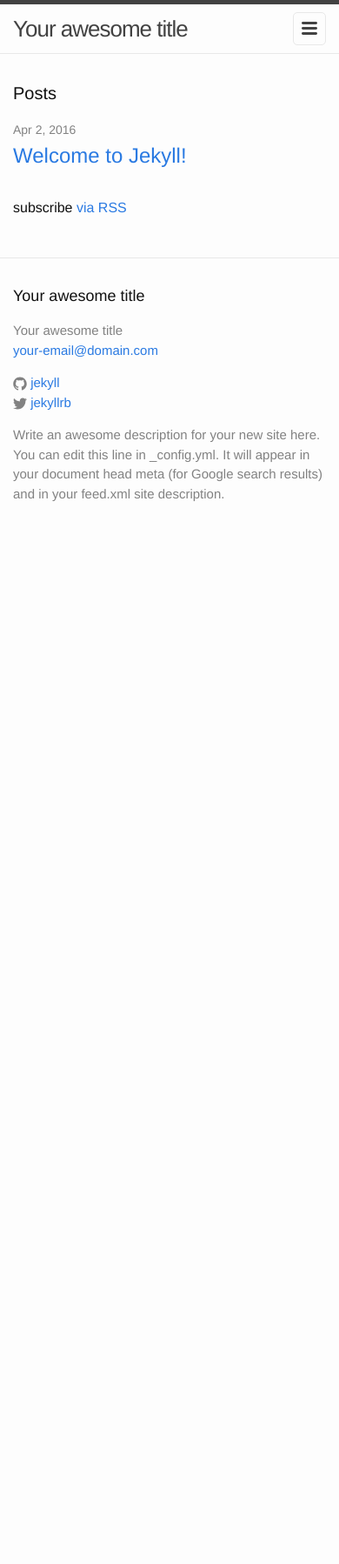
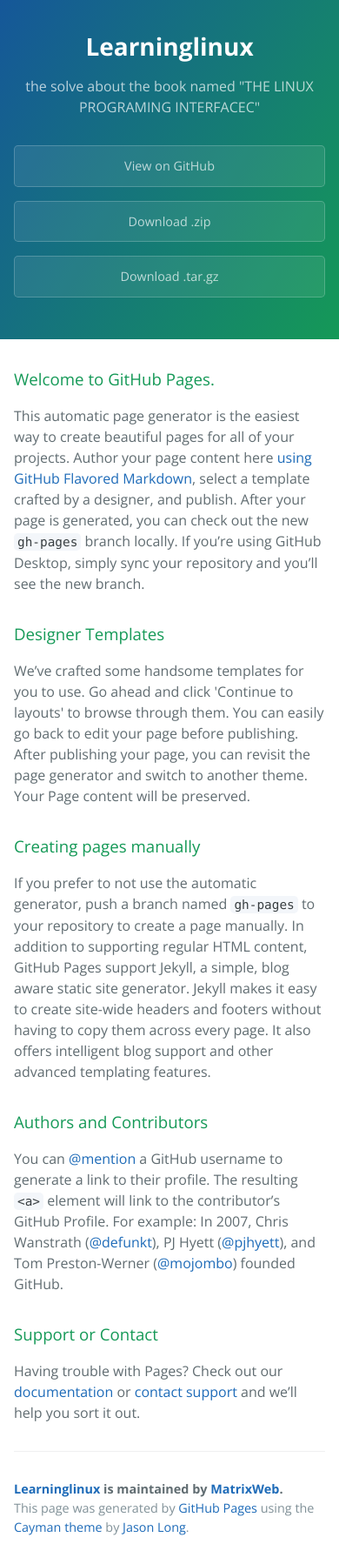
Before and after one commit to MatrixWeb/learningLinux, a Jekyll site: the page index.html, which Jekyll copies as it is, in a window 390 px wide. Shown: the whole page at 87% size. Built offline with Jekyll 4.4.1, drawn with Linux system fonts in a browser that asks for light colours; before the commit the page ends 900 px from its top, so only the background shows below that.

Commit message:
Create gh-pages branch via GitHub

```diff
--- a/index.html
+++ b/index.html
@@ -1,23 +1,57 @@
----
-layout: default
----
+<!DOCTYPE html>
+<html lang="en-us">
+  <head>
+    <meta charset="UTF-8">
+    <title>Learninglinux by MatrixWeb</title>
+    <meta name="viewport" content="width=device-width, initial-scale=1">
+    <link rel="stylesheet" type="text/css" href="stylesheets/normalize.css" media="screen">
+    <link href='https://fonts.googleapis.com/css?family=Open+Sans:400,700' rel='stylesheet' type='text/css'>
+    <link rel="stylesheet" type="text/css" href="stylesheets/stylesheet.css" media="screen">
+    <link rel="stylesheet" type="text/css" href="stylesheets/github-light.css" media="screen">
+  </head>
+  <body>
+    <section class="page-header">
+      <h1 class="project-name">Learninglinux</h1>
+      <h2 class="project-tagline">the solve about the book named &quot;THE LINUX PROGRAMING INTERFACEC&quot;</h2>
+      <a href="https://github.com/MatrixWeb/learningLinux" class="btn">View on GitHub</a>
+      <a href="https://github.com/MatrixWeb/learningLinux/zipball/master" class="btn">Download .zip</a>
+      <a href="https://github.com/MatrixWeb/learningLinux/tarball/master" class="btn">Download .tar.gz</a>
+    </section>
 
-<div class="home">
+    <section class="main-content">
+      <h3>
+<a id="welcome-to-github-pages" class="anchor" href="#welcome-to-github-pages" aria-hidden="true"><span aria-hidden="true" class="octicon octicon-link"></span></a>Welcome to GitHub Pages.</h3>
 
-  <h1 class="page-heading">Posts</h1>
+<p>This automatic page generator is the easiest way to create beautiful pages for all of your projects. Author your page content here <a href="https://guides.github.com/features/mastering-markdown/">using GitHub Flavored Markdown</a>, select a template crafted by a designer, and publish. After your page is generated, you can check out the new <code>gh-pages</code> branch locally. If you’re using GitHub Desktop, simply sync your repository and you’ll see the new branch.</p>
 
-  <ul class="post-list">
-    {% for post in site.posts %}
-      <li>
-        <span class="post-meta">{{ post.date | date: "%b %-d, %Y" }}</span>
+<h3>
+<a id="designer-templates" class="anchor" href="#designer-templates" aria-hidden="true"><span aria-hidden="true" class="octicon octicon-link"></span></a>Designer Templates</h3>
 
-        <h2>
-          <a class="post-link" href="{{ post.url | prepend: site.baseurl }}">{{ post.title }}</a>
-        </h2>
-      </li>
-    {% endfor %}
-  </ul>
+<p>We’ve crafted some handsome templates for you to use. Go ahead and click 'Continue to layouts' to browse through them. You can easily go back to edit your page before publishing. After publishing your page, you can revisit the page generator and switch to another theme. Your Page content will be preserved.</p>
 
-  <p class="rss-subscribe">subscribe <a href="{{ "/feed.xml" | prepend: site.baseurl }}">via RSS</a></p>
+<h3>
+<a id="creating-pages-manually" class="anchor" href="#creating-pages-manually" aria-hidden="true"><span aria-hidden="true" class="octicon octicon-link"></span></a>Creating pages manually</h3>
 
-</div>
+<p>If you prefer to not use the automatic generator, push a branch named <code>gh-pages</code> to your repository to create a page manually. In addition to supporting regular HTML content, GitHub Pages support Jekyll, a simple, blog aware static site generator. Jekyll makes it easy to create site-wide headers and footers without having to copy them across every page. It also offers intelligent blog support and other advanced templating features.</p>
+
+<h3>
+<a id="authors-and-contributors" class="anchor" href="#authors-and-contributors" aria-hidden="true"><span aria-hidden="true" class="octicon octicon-link"></span></a>Authors and Contributors</h3>
+
+<p>You can <a href="https://help.github.com/articles/basic-writing-and-formatting-syntax/#mentioning-users-and-teams" class="user-mention">@mention</a> a GitHub username to generate a link to their profile. The resulting <code>&lt;a&gt;</code> element will link to the contributor’s GitHub Profile. For example: In 2007, Chris Wanstrath (<a href="https://github.com/defunkt" class="user-mention">@defunkt</a>), PJ Hyett (<a href="https://github.com/pjhyett" class="user-mention">@pjhyett</a>), and Tom Preston-Werner (<a href="https://github.com/mojombo" class="user-mention">@mojombo</a>) founded GitHub.</p>
+
+<h3>
+<a id="support-or-contact" class="anchor" href="#support-or-contact" aria-hidden="true"><span aria-hidden="true" class="octicon octicon-link"></span></a>Support or Contact</h3>
+
+<p>Having trouble with Pages? Check out our <a href="https://help.github.com/pages">documentation</a> or <a href="https://github.com/contact">contact support</a> and we’ll help you sort it out.</p>
+
+      <footer class="site-footer">
+        <span class="site-footer-owner"><a href="https://github.com/MatrixWeb/learningLinux">Learninglinux</a> is maintained by <a href="https://github.com/MatrixWeb">MatrixWeb</a>.</span>
+
+        <span class="site-footer-credits">This page was generated by <a href="https://pages.github.com">GitHub Pages</a> using the <a href="https://github.com/jasonlong/cayman-theme">Cayman theme</a> by <a href="https://twitter.com/jasonlong">Jason Long</a>.</span>
+      </footer>
+
+    </section>
+
+
+  </body>
+</html>
--- /dev/null
+++ b/stylesheets/github-light.css
@@ -0,0 +1,115 @@
+/*
+   Copyright 2014 GitHub Inc.
+
+   Licensed under the Apache License, Version 2.0 (the "License");
+   you may not use this file except in compliance with the License.
+   You may obtain a copy of the License at
+
+       http://www.apache.org/licenses/LICENSE-2.0
+
+   Unless required by applicable law or agreed to in writing, software
+   distributed under the License is distributed on an "AS IS" BASIS,
+   WITHOUT WARRANTIES OR CONDITIONS OF ANY KIND, either express or implied.
+   See the License for the specific language governing permissions and
+   limitations under the License.
+
+*/
+
+.pl-c /* comment */ {
+  color: #969896;
+}
+
+.pl-c1      /* constant, markup.raw, meta.diff.header, meta.module-reference, meta.property-name, support, support.constant, support.variable, variable.other.constant */,
+.pl-s .pl-v /* string variable */ {
+  color: #0086b3;
+}
+
+.pl-e  /* entity */,
+.pl-en /* entity.name */ {
+  color: #795da3;
+}
+
+.pl-s .pl-s1 /* string source */,
+.pl-smi      /* storage.modifier.import, storage.modifier.package, storage.type.java, variable.other, variable.parameter.function */ {
+  color: #333;
+}
+
+.pl-ent /* entity.name.tag */ {
+  color: #63a35c;
+}
+
+.pl-k /* keyword, storage, storage.type */ {
+  color: #a71d5d;
+}
+
+.pl-pds              /* punctuation.definition.string, string.regexp.character-class */,
+.pl-s                /* string */,
+.pl-s .pl-pse .pl-s1 /* string punctuation.section.embedded source */,
+.pl-sr               /* string.regexp */,
+.pl-sr .pl-cce       /* string.regexp constant.character.escape */,
+.pl-sr .pl-sra       /* string.regexp string.regexp.arbitrary-repitition */,
+.pl-sr .pl-sre       /* string.regexp source.ruby.embedded */ {
+  color: #183691;
+}
+
+.pl-v /* variable */ {
+  color: #ed6a43;
+}
+
+.pl-id /* invalid.deprecated */ {
+  color: #b52a1d;
+}
+
+.pl-ii /* invalid.illegal */ {
+  background-color: #b52a1d;
+  color: #f8f8f8;
+}
+
+.pl-sr .pl-cce /* string.regexp constant.character.escape */ {
+  color: #63a35c;
+  font-weight: bold;
+}
+
+.pl-ml /* markup.list */ {
+  color: #693a17;
+}
+
+.pl-mh        /* markup.heading */,
+.pl-mh .pl-en /* markup.heading entity.name */,
+.pl-ms        /* meta.separator */ {
+  color: #1d3e81;
+  font-weight: bold;
+}
+
+.pl-mq /* markup.quote */ {
+  color: #008080;
+}
+
+.pl-mi /* markup.italic */ {
+  color: #333;
+  font-style: italic;
+}
+
+.pl-mb /* markup.bold */ {
+  color: #333;
+  font-weight: bold;
+}
+
+.pl-md /* markup.deleted, meta.diff.header.from-file */ {
+  background-color: #ffecec;
+  color: #bd2c00;
+}
+
+.pl-mi1 /* markup.inserted, meta.diff.header.to-file */ {
+  background-color: #eaffea;
+  color: #55a532;
+}
+
+.pl-mdr /* meta.diff.range */ {
+  color: #795da3;
+  font-weight: bold;
+}
+
+.pl-mo /* meta.output */ {
+  color: #1d3e81;
+}
--- /dev/null
+++ b/stylesheets/stylesheet.css
@@ -0,0 +1,245 @@
+* {
+  box-sizing: border-box; }
+
+body {
+  padding: 0;
+  margin: 0;
+  font-family: "Open Sans", "Helvetica Neue", Helvetica, Arial, sans-serif;
+  font-size: 16px;
+  line-height: 1.5;
+  color: #606c71; }
+
+a {
+  color: #1e6bb8;
+  text-decoration: none; }
+  a:hover {
+    text-decoration: underline; }
+
+.btn {
+  display: inline-block;
+  margin-bottom: 1rem;
+  color: rgba(255, 255, 255, 0.7);
+  background-color: rgba(255, 255, 255, 0.08);
+  border-color: rgba(255, 255, 255, 0.2);
+  border-style: solid;
+  border-width: 1px;
+  border-radius: 0.3rem;
+  transition: color 0.2s, background-color 0.2s, border-color 0.2s; }
+  .btn + .btn {
+    margin-left: 1rem; }
+
+.btn:hover {
+  color: rgba(255, 255, 255, 0.8);
+  text-decoration: none;
+  background-color: rgba(255, 255, 255, 0.2);
+  border-color: rgba(255, 255, 255, 0.3); }
+
+@media screen and (min-width: 64em) {
+  .btn {
+    padding: 0.75rem 1rem; } }
+
+@media screen and (min-width: 42em) and (max-width: 64em) {
+  .btn {
+    padding: 0.6rem 0.9rem;
+    font-size: 0.9rem; } }
+
+@media screen and (max-width: 42em) {
+  .btn {
+    display: block;
+    width: 100%;
+    padding: 0.75rem;
+    font-size: 0.9rem; }
+    .btn + .btn {
+      margin-top: 1rem;
+      margin-left: 0; } }
+
+.page-header {
+  color: #fff;
+  text-align: center;
+  background-color: #159957;
+  background-image: linear-gradient(120deg, #155799, #159957); }
+
+@media screen and (min-width: 64em) {
+  .page-header {
+    padding: 5rem 6rem; } }
+
+@media screen and (min-width: 42em) and (max-width: 64em) {
+  .page-header {
+    padding: 3rem 4rem; } }
+
+@media screen and (max-width: 42em) {
+  .page-header {
+    padding: 2rem 1rem; } }
+
+.project-name {
+  margin-top: 0;
+  margin-bottom: 0.1rem; }
+
+@media screen and (min-width: 64em) {
+  .project-name {
+    font-size: 3.25rem; } }
+
+@media screen and (min-width: 42em) and (max-width: 64em) {
+  .project-name {
+    font-size: 2.25rem; } }
+
+@media screen and (max-width: 42em) {
+  .project-name {
+    font-size: 1.75rem; } }
+
+.project-tagline {
+  margin-bottom: 2rem;
+  font-weight: normal;
+  opacity: 0.7; }
+
+@media screen and (min-width: 64em) {
+  .project-tagline {
+    font-size: 1.25rem; } }
+
+@media screen and (min-width: 42em) and (max-width: 64em) {
+  .project-tagline {
+    font-size: 1.15rem; } }
+
+@media screen and (max-width: 42em) {
+  .project-tagline {
+    font-size: 1rem; } }
+
+.main-content :first-child {
+  margin-top: 0; }
+.main-content img {
+  max-width: 100%; }
+.main-content h1, .main-content h2, .main-content h3, .main-content h4, .main-content h5, .main-content h6 {
+  margin-top: 2rem;
+  margin-bottom: 1rem;
+  font-weight: normal;
+  color: #159957; }
+.main-content p {
+  margin-bottom: 1em; }
+.main-content code {
+  padding: 2px 4px;
+  font-family: Consolas, "Liberation Mono", Menlo, Courier, monospace;
+  font-size: 0.9rem;
+  color: #383e41;
+  background-color: #f3f6fa;
+  border-radius: 0.3rem; }
+.main-content pre {
+  padding: 0.8rem;
+  margin-top: 0;
+  margin-bottom: 1rem;
+  font: 1rem Consolas, "Liberation Mono", Menlo, Courier, monospace;
+  color: #567482;
+  word-wrap: normal;
+  background-color: #f3f6fa;
+  border: solid 1px #dce6f0;
+  border-radius: 0.3rem; }
+  .main-content pre > code {
+    padding: 0;
+    margin: 0;
+    font-size: 0.9rem;
+    color: #567482;
+    word-break: normal;
+    white-space: pre;
+    background: transparent;
+    border: 0; }
+.main-content .highlight {
+  margin-bottom: 1rem; }
+  .main-content .highlight pre {
+    margin-bottom: 0;
+    word-break: normal; }
+.main-content .highlight pre, .main-content pre {
+  padding: 0.8rem;
+  overflow: auto;
+  font-size: 0.9rem;
+  line-height: 1.45;
+  border-radius: 0.3rem; }
+.main-content pre code, .main-content pre tt {
+  display: inline;
+  max-width: initial;
+  padding: 0;
+  margin: 0;
+  overflow: initial;
+  line-height: inherit;
+  word-wrap: normal;
+  background-color: transparent;
+  border: 0; }
+  .main-content pre code:before, .main-content pre code:after, .main-content pre tt:before, .main-content pre tt:after {
+    content: normal; }
+.main-content ul, .main-content ol {
+  margin-top: 0; }
+.main-content blockquote {
+  padding: 0 1rem;
+  margin-left: 0;
+  color: #819198;
+  border-left: 0.3rem solid #dce6f0; }
+  .main-content blockquote > :first-child {
+    margin-top: 0; }
+  .main-content blockquote > :last-child {
+    margin-bottom: 0; }
+.main-content table {
+  display: block;
+  width: 100%;
+  overflow: auto;
+  word-break: normal;
+  word-break: keep-all; }
+  .main-content table th {
+    font-weight: bold; }
+  .main-content table th, .main-content table td {
+    padding: 0.5rem 1rem;
+    border: 1px solid #e9ebec; }
+.main-content dl {
+  padding: 0; }
+  .main-content dl dt {
+    padding: 0;
+    margin-top: 1rem;
+    font-size: 1rem;
+    font-weight: bold; }
+  .main-content dl dd {
+    padding: 0;
+    margin-bottom: 1rem; }
+.main-content hr {
+  height: 2px;
+  padding: 0;
+  margin: 1rem 0;
+  background-color: #eff0f1;
+  border: 0; }
+
+@media screen and (min-width: 64em) {
+  .main-content {
+    max-width: 64rem;
+    padding: 2rem 6rem;
+    margin: 0 auto;
+    font-size: 1.1rem; } }
+
+@media screen and (min-width: 42em) and (max-width: 64em) {
+  .main-content {
+    padding: 2rem 4rem;
+    font-size: 1.1rem; } }
+
+@media screen and (max-width: 42em) {
+  .main-content {
+    padding: 2rem 1rem;
+    font-size: 1rem; } }
+
+.site-footer {
+  padding-top: 2rem;
+  margin-top: 2rem;
+  border-top: solid 1px #eff0f1; }
+
+.site-footer-owner {
+  display: block;
+  font-weight: bold; }
+
+.site-footer-credits {
+  color: #819198; }
+
+@media screen and (min-width: 64em) {
+  .site-footer {
+    font-size: 1rem; } }
+
+@media screen and (min-width: 42em) and (max-width: 64em) {
+  .site-footer {
+    font-size: 1rem; } }
+
+@media screen and (max-width: 42em) {
+  .site-footer {
+    font-size: 0.9rem; } }
```
Also changed, not shown: params.json (added, +6 -0 lines), stylesheets/normalize.css (added).
